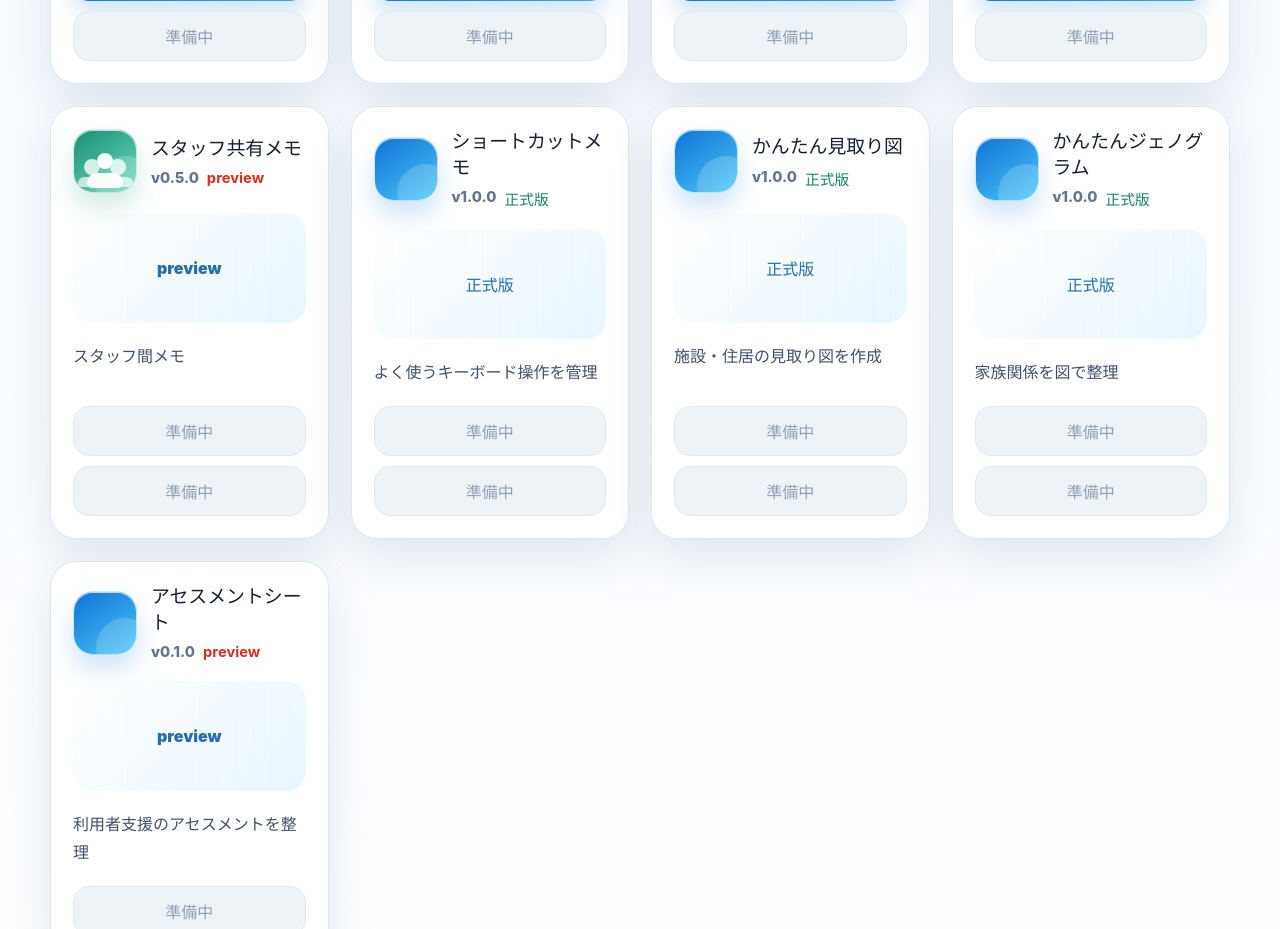
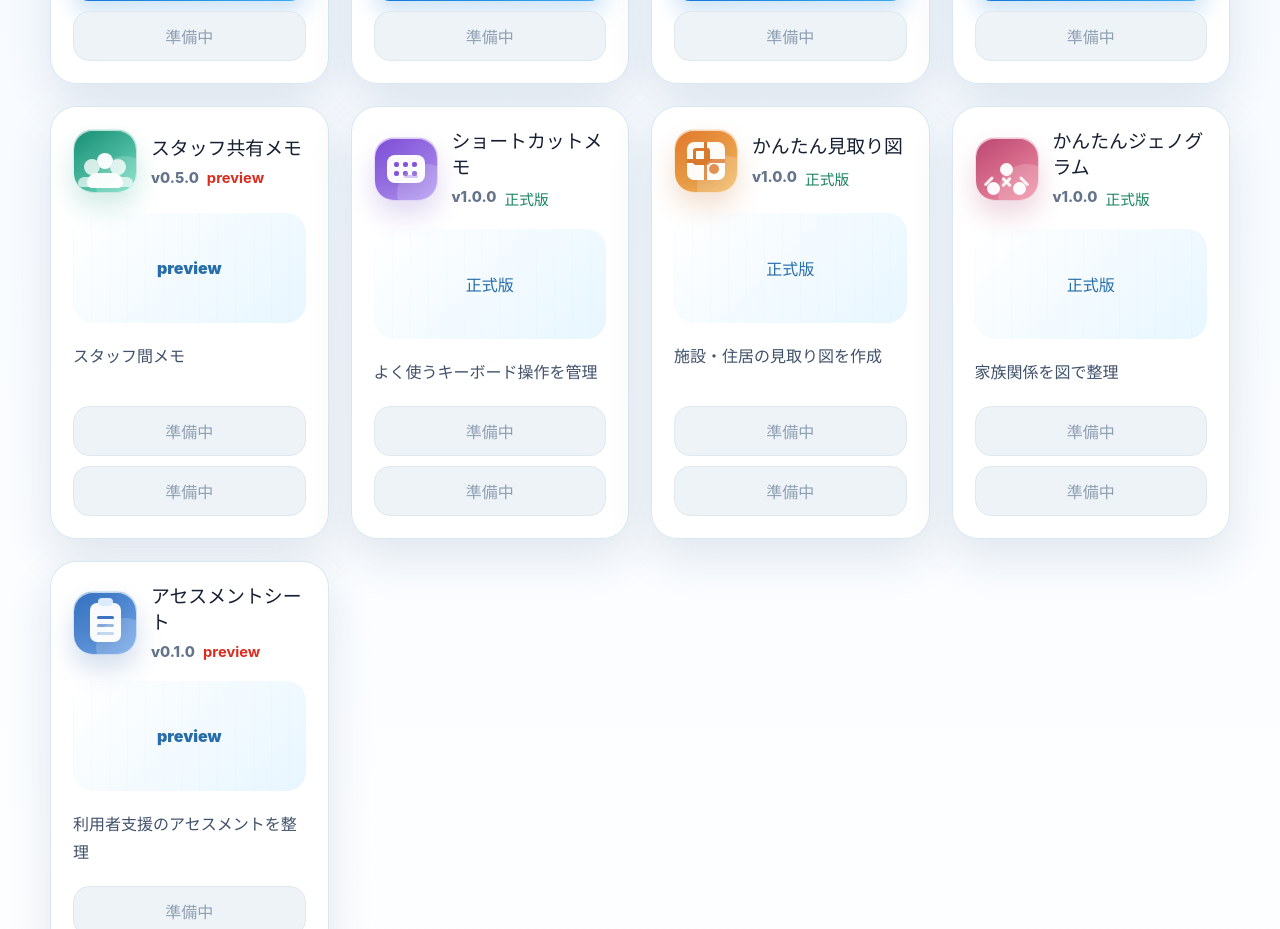
Before and after one commit to system-app-web/app-development, a React (Vite) app in the folder WEBアプリポータル/: page / in a window 1280 px wide. Shown: the part 1460-2389 px from the top of the page. Built offline with nearby package versions, Linux system fonts and the light colour scheme.

Commit message:
Add portal icons for development apps

```diff
--- a/WEBアプリポータル/src/styles/icons.css
+++ b/WEBアプリポータル/src/styles/icons.css
@@ -209,3 +209,161 @@
   background: rgba(255, 255, 255, 0.68);
   box-shadow: 37px 0 0 rgba(255, 255, 255, 0.68);
 }
+
+.app-icon.shortcut {
+  background:
+    radial-gradient(circle at 28% 22%, rgba(255, 255, 255, 0.9), transparent 0 18%, transparent 32%),
+    linear-gradient(145deg, #7c4bd6 0%, #b49af2 100%);
+  box-shadow:
+    inset 0 1px 0 rgba(255, 255, 255, 0.7),
+    0 14px 26px rgba(111, 73, 191, 0.2);
+}
+
+.app-icon.shortcut .icon-mark {
+  width: 38px;
+  height: 28px;
+  border-radius: 8px;
+  background: rgba(255, 255, 255, 0.96);
+  box-shadow: 0 8px 18px rgba(71, 43, 129, 0.16);
+}
+
+.app-icon.shortcut .icon-mark::before {
+  top: 7px;
+  left: 7px;
+  width: 5px;
+  height: 5px;
+  border-radius: 2px;
+  background: #8154d7;
+  box-shadow:
+    9px 0 0 #8154d7,
+    18px 0 0 #8154d7,
+    0 9px 0 #8154d7,
+    9px 9px 0 #8154d7,
+    18px 9px 0 #8154d7;
+}
+
+.app-icon.shortcut .icon-mark::after {
+  right: 7px;
+  bottom: 5px;
+  width: 14px;
+  height: 3px;
+  border-radius: 999px;
+  background: rgba(129, 84, 215, 0.38);
+}
+
+.app-icon.floorplan {
+  background:
+    radial-gradient(circle at 28% 22%, rgba(255, 255, 255, 0.9), transparent 0 18%, transparent 32%),
+    linear-gradient(145deg, #e1782a 0%, #f4bd61 100%);
+  box-shadow:
+    inset 0 1px 0 rgba(255, 255, 255, 0.7),
+    0 14px 26px rgba(194, 106, 34, 0.2);
+}
+
+.app-icon.floorplan .icon-mark {
+  width: 38px;
+  height: 38px;
+  border-radius: 7px;
+  background:
+    linear-gradient(90deg, transparent 45%, #d9792d 45% 53%, transparent 53%),
+    linear-gradient(transparent 46%, #d9792d 46% 54%, transparent 54%),
+    rgba(255, 255, 255, 0.96);
+  box-shadow: 0 8px 18px rgba(141, 74, 23, 0.16);
+}
+
+.app-icon.floorplan .icon-mark::before {
+  top: 6px;
+  left: 6px;
+  width: 11px;
+  height: 11px;
+  border: 3px solid #d9792d;
+  border-radius: 3px;
+}
+
+.app-icon.floorplan .icon-mark::after {
+  right: 6px;
+  bottom: 6px;
+  width: 10px;
+  height: 10px;
+  border-radius: 999px;
+  background: #d9792d;
+}
+
+.app-icon.genogram {
+  background:
+    radial-gradient(circle at 28% 22%, rgba(255, 255, 255, 0.9), transparent 0 18%, transparent 32%),
+    linear-gradient(145deg, #bc4671 0%, #f090a5 100%);
+  box-shadow:
+    inset 0 1px 0 rgba(255, 255, 255, 0.7),
+    0 14px 26px rgba(172, 55, 99, 0.2);
+}
+
+.app-icon.genogram .icon-mark {
+  width: 13px;
+  height: 13px;
+  border-radius: 999px;
+  background: rgba(255, 255, 255, 0.96);
+  box-shadow:
+    -13px 19px 0 rgba(255, 255, 255, 0.96),
+    13px 19px 0 rgba(255, 255, 255, 0.96);
+}
+
+.app-icon.genogram .icon-mark::before {
+  top: 13px;
+  left: 5px;
+  width: 3px;
+  height: 12px;
+  border-radius: 999px;
+  background: rgba(255, 255, 255, 0.88);
+  box-shadow: -13px 12px 0 rgba(255, 255, 255, 0.88);
+  transform: rotate(45deg);
+}
+
+.app-icon.genogram .icon-mark::after {
+  top: 13px;
+  right: 5px;
+  width: 3px;
+  height: 12px;
+  border-radius: 999px;
+  background: rgba(255, 255, 255, 0.88);
+  box-shadow: 13px 12px 0 rgba(255, 255, 255, 0.88);
+  transform: rotate(-45deg);
+}
+
+.app-icon.assessment {
+  background:
+    radial-gradient(circle at 28% 22%, rgba(255, 255, 255, 0.9), transparent 0 18%, transparent 32%),
+    linear-gradient(145deg, #326fbe 0%, #75a8ea 100%);
+  box-shadow:
+    inset 0 1px 0 rgba(255, 255, 255, 0.7),
+    0 14px 26px rgba(43, 93, 165, 0.2);
+}
+
+.app-icon.assessment .icon-mark {
+  width: 31px;
+  height: 39px;
+  border-radius: 7px;
+  background: rgba(255, 255, 255, 0.96);
+  box-shadow: 0 8px 18px rgba(28, 70, 130, 0.16);
+}
+
+.app-icon.assessment .icon-mark::before {
+  top: -5px;
+  left: 8px;
+  width: 15px;
+  height: 8px;
+  border-radius: 4px;
+  background: #dcecff;
+}
+
+.app-icon.assessment .icon-mark::after {
+  top: 13px;
+  left: 7px;
+  width: 17px;
+  height: 3px;
+  border-radius: 999px;
+  background: #3b75c2;
+  box-shadow:
+    0 8px 0 rgba(59, 117, 194, 0.62),
+    0 16px 0 rgba(59, 117, 194, 0.34);
+}
```
